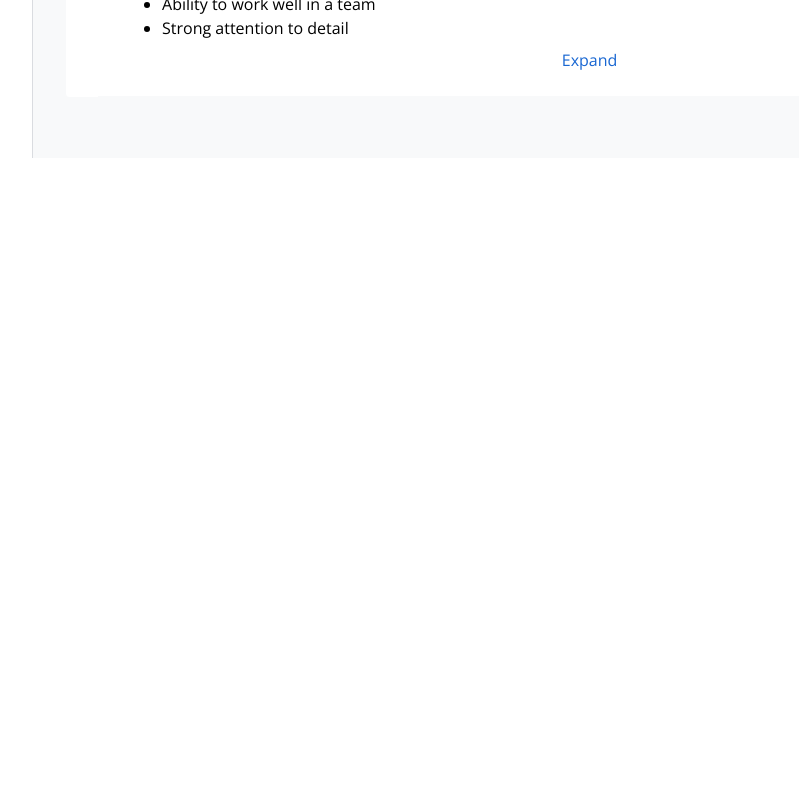
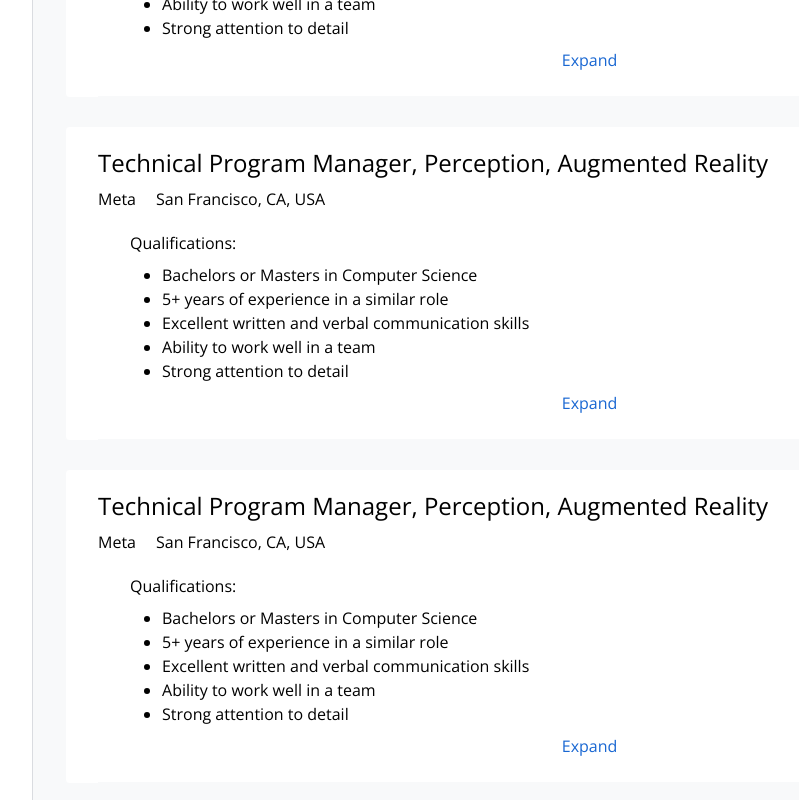
Before and after one commit to gianlucanesta/vue-job-search, a Vue app: page /#/jobs/results in a window 1280 px wide. Shown: the part 3400-4200 px from the top of the page, without its empty margins (134-933 px from the left). Before the commit the page ends 3558 px from the top, so only its background shows below. Built offline with nearby package versions, Linux system fonts and the light colour scheme; data requests are answered from the project's data file.

Commit message:
Use async/await Syntax to Fetch Jobs

```diff
--- a/src/components/JobResults/JobListings.vue
+++ b/src/components/JobResults/JobListings.vue
@@ -1,7 +1,7 @@
 <template>
   <main class="flex-auto bg-brand-gray-2 p-8">
     <ol>
-      <job-listing v-for="job in 10" :key="job.id" />
+      <job-listing v-for="job in jobs" :key="job.id" job="job" />
     </ol>
   </main>
 </template>
@@ -19,10 +19,9 @@
       jobs: []
     }
   },
-  mounted() {
-    axios.get('http://localhost:5000/jobs').then((response) => {
-      this.jobs = response.data
-    })
+  async mounted() {
+    const response = await axios.get('http://localhost:5000/jobs')
+    this.jobs = response.data
   }
 }
 </script>
```
